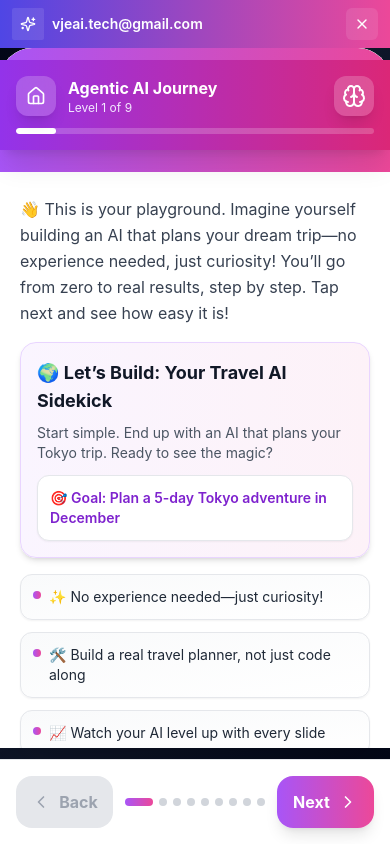
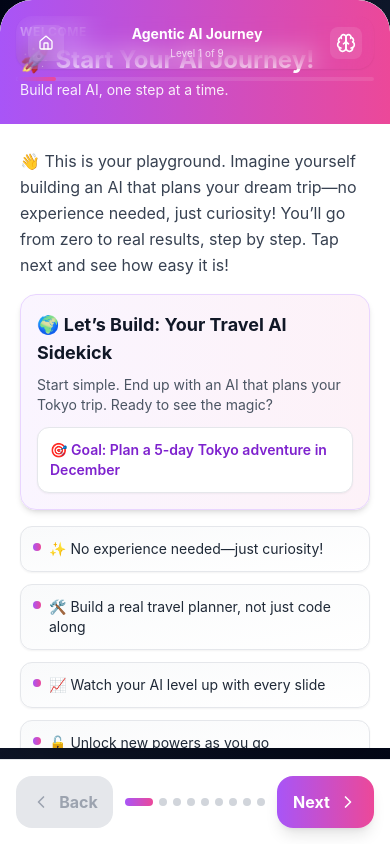
Before and after one commit to vjeai09/agenticai-demo, a React (Vite) app in the folder agentic-demo-frontend/: page / in a window 390 px wide. Shown: the top 844 px of the page. Built offline with nearby package versions, Linux system fonts and the light colour scheme.

Commit message:
refactor(ui): remove mobile email banner and simplify mobile header to reduce clutter

```diff
--- a/agentic-demo-frontend/src/components/AgenticJourney.jsx
+++ b/agentic-demo-frontend/src/components/AgenticJourney.jsx
@@ -819,30 +819,31 @@ Memory stored for future trips:
       <ContactBanner />
 
       {/* Mobile App-like Header (Fixed) */}
-  <div className="md:hidden fixed left-0 right-0 z-40 bg-gradient-to-r from-purple-600 to-pink-600 px-4 py-4 shadow-xl" style={{ top: 'calc(var(--banner-h, 0px) + 12px)' }}>
-        <div className="flex items-center justify-between">
+  <div className="md:hidden fixed left-0 right-0 z-40 px-4 py-2" style={{ top: 'calc(var(--banner-h, 0px) + 8px)' }}>
+        <div className="flex items-center justify-between bg-white/6 backdrop-blur-md rounded-2xl px-3 py-2 shadow-sm">
           <button
             onClick={() => setActiveTab('api')}
-            className="w-10 h-10 rounded-xl bg-white/20 backdrop-blur-md flex items-center justify-center shadow-lg active:scale-95 transition-transform"
+            className="w-9 h-9 rounded-lg bg-white/10 flex items-center justify-center active:scale-95 transition-transform"
           >
-            <Home className="w-5 h-5 text-white" />
+            <Home className="w-4 h-4 text-white" />
           </button>
-          <div className="flex-1 mx-3">
-            <h1 className="text-base font-bold text-white">Agentic AI Journey</h1>
-            <p className="text-xs text-purple-100">Level {currentSlide + 1} of {totalSlides}</p>
+
+          <div className="flex-1 mx-3 min-w-0 text-center">
+            <h1 className="text-sm font-bold text-white truncate">Agentic AI Journey</h1>
+            <p className="text-[10px] text-white/70 mt-0.5 truncate">Level {currentSlide + 1} of {totalSlides}</p>
           </div>
-          <div className={`w-10 h-10 rounded-xl bg-white/20 backdrop-blur-md flex items-center justify-center shadow-lg`}>
-            <currentSlideData.icon className="w-6 h-6 text-white" />
+
+          <div className={`w-8 h-8 rounded-lg bg-white/10 flex items-center justify-center`}>
+            <currentSlideData.icon className="w-5 h-5 text-white" />
           </div>
         </div>
-
-        {/* Progress Bar */}
-        <div className="mt-3 w-full h-1.5 bg-white/20 rounded-full overflow-hidden">
+        {/* small progress under header */}
+        <div className="mt-2 w-full h-1 bg-white/10 rounded-full overflow-hidden">
           <motion.div
-            className="h-full bg-white rounded-full"
+            className="h-full bg-gradient-to-r from-purple-500 to-pink-500 rounded-full"
             initial={{ width: 0 }}
             animate={{ width: `${((currentSlide + 1) / totalSlides) * 100}%` }}
-            transition={{ duration: 0.3 }}
+            transition={{ duration: 0.25 }}
           />
         </div>
       </div>
--- a/agentic-demo-frontend/src/components/ContactBanner.jsx
+++ b/agentic-demo-frontend/src/components/ContactBanner.jsx
@@ -65,24 +65,7 @@ export default function ContactBanner() {
         </div>
       </div>
 
-      {/* Mobile compact banner — slim and non-intrusive */}
-      <div className="sm:hidden bg-gradient-to-r from-indigo-600 to-pink-500">
-        <div className="max-w-7xl mx-auto px-3 py-2">
-          <div className="flex items-center justify-between gap-3">
-            <div className="flex items-center gap-2">
-              <div className="w-8 h-8 bg-white/10 rounded-sm flex items-center justify-center">
-                <Sparkles className="w-4 h-4 text-white" />
-              </div>
-              <div className="text-sm font-semibold text-white truncate">vjeai.tech@gmail.com</div>
-            </div>
-            <div className="flex items-center gap-2">
-              <button onClick={close} aria-label="Dismiss banner" className="p-2 rounded-md bg-white/10 inline-flex items-center justify-center">
-                <X className="w-4 h-4 text-white" />
-              </button>
-            </div>
-          </div>
-        </div>
-      </div>
+      {/* Mobile: intentionally hide compact email banner to reduce clutter on small screens */}
     </motion.div>
   )
 }
```
